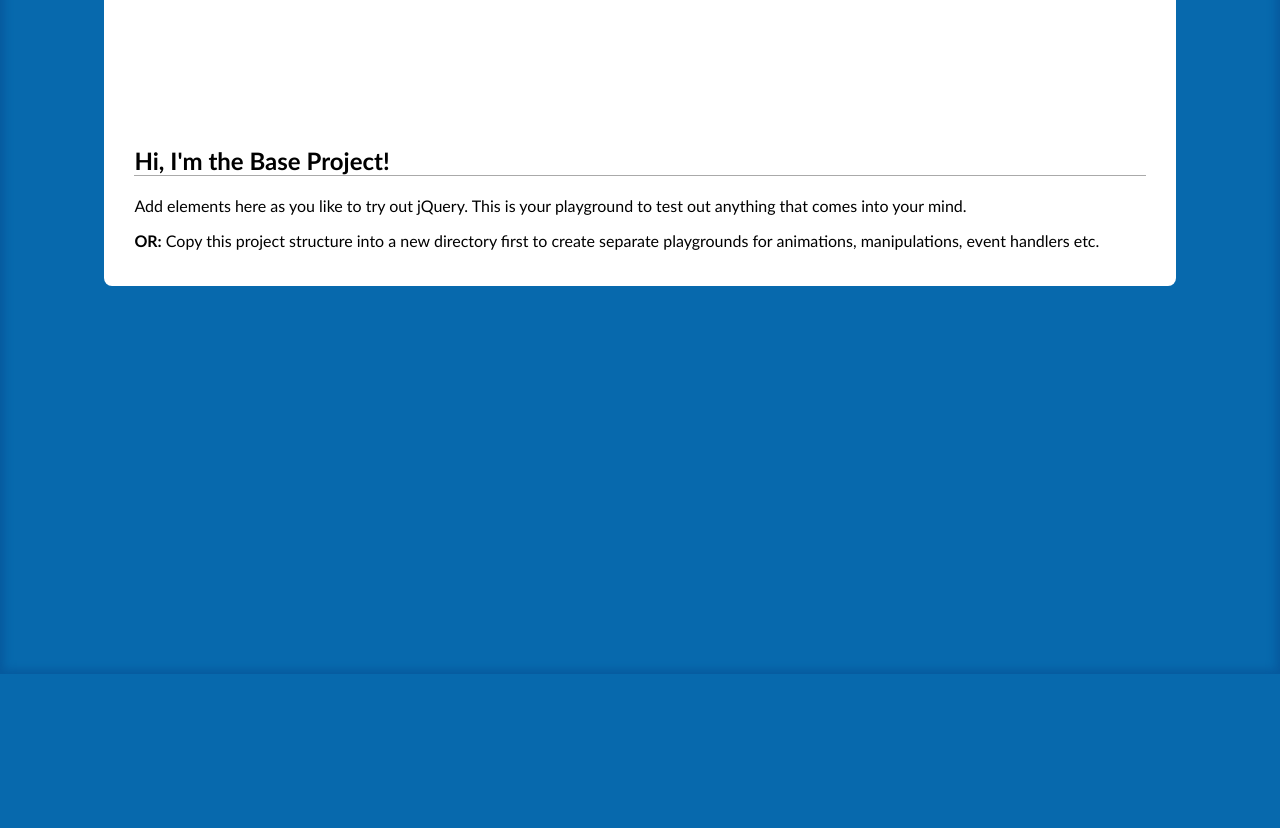
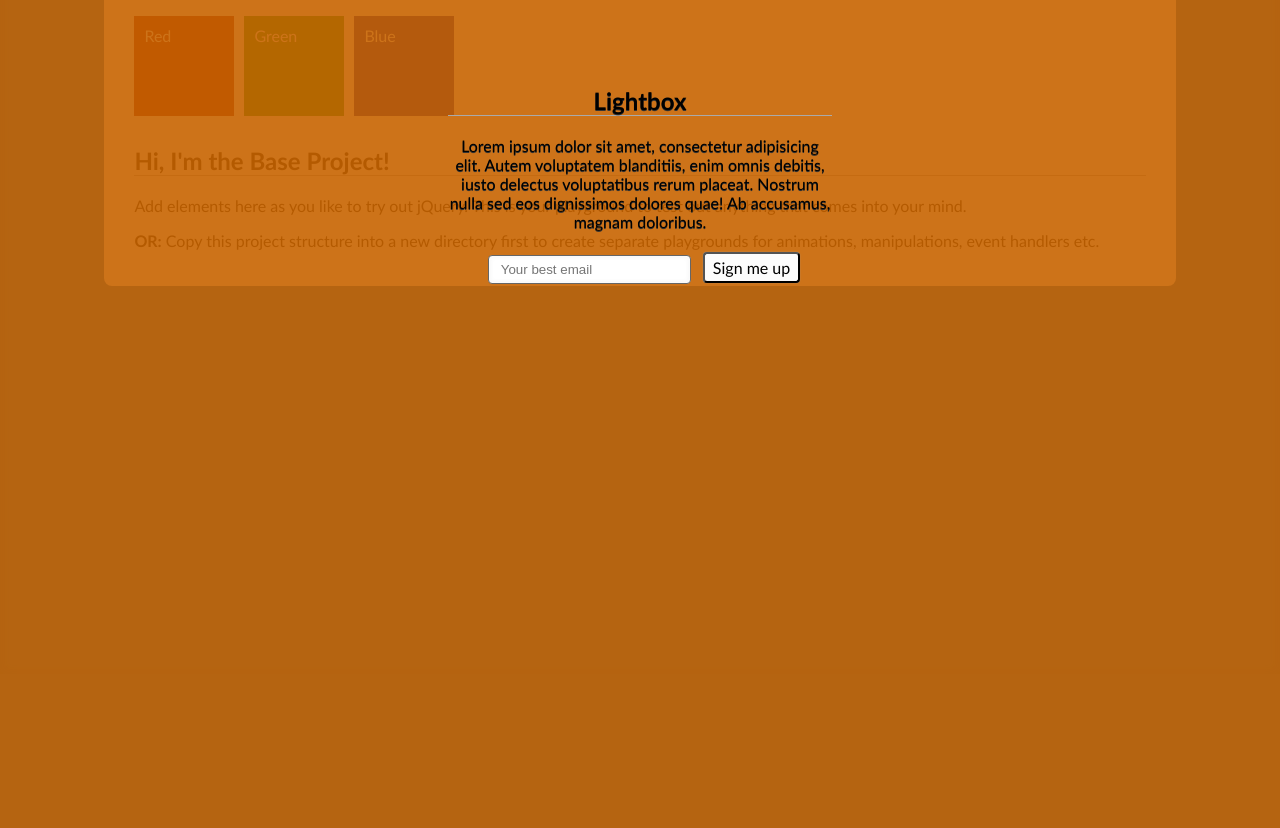
Before and after one commit to ciclonteam1912/jqueryCourse, a plain HTML site: page index.html in a window 1280 px wide. Shown: the part 126-954 px from the top of the page. Before the commit the page ends 800 px from the top, so only its background shows below. Drawn offline with nearby package versions, Linux system fonts and the light colour scheme.

Commit message:
Creating a Signup Lightbox

```diff
--- a/index.html
+++ b/index.html
@@ -20,5 +20,13 @@
     <p>Add elements here as you like to try out jQuery. This is your playground to test out anything that comes into your mind.</p>
     <p><strong>OR:</strong> Copy this project structure into a new directory first to create separate playgrounds for animations, manipulations, event handlers etc.</p>
   </div>
+  <div class="lightbox">
+    <h2>Lightbox</h2>
+    <p>Lorem ipsum dolor sit amet, consectetur adipisicing elit. Autem voluptatem blanditiis, enim omnis debitis, iusto delectus voluptatibus rerum placeat. Nostrum nulla sed eos dignissimos dolores quae! Ab accusamus, magnam doloribus.</p>
+    <form action="">
+      <input type="email" placeholder="Your best email">
+      <input type="submit" value="Sign me up">
+    </form>
+  </div>
 </body>
 </html>
--- a/js/script.js
+++ b/js/script.js
@@ -1,21 +1,5 @@
 $(function() {
   // jQuery goes here...
 
-  /*Timing Animations Using Callback Functions
-    $(".red-box").fadeTo(1000, 0 ,function(){
-  	alert("This is the callback: Animation finished");// Once the animation is finished, the callback function is executed. So you can also
-  	// use this to time your animations.
-
-  	you can recognize callback functions from the fact that they're passed into another function as a callback
-  	(meaning they're executed after that function finishes).
-  });*/
-
-  $(".red-box").fadeTo(1000, 0 ,function(){
-  	$(".green-box").fadeTo(1000, 0, function(){
-  		$(".blue-box").fadeTo(1000, 0);
-  	});
-  });
-
-  //$(".red-box").fadeOut(1000).delay(500).fadeIn(1000); //This only works with delays and no with callback functions, because they're only
-  //called once the animation has really finished.
+  $(".lightbox").delay(500).fadeIn(1000);
 });
```
